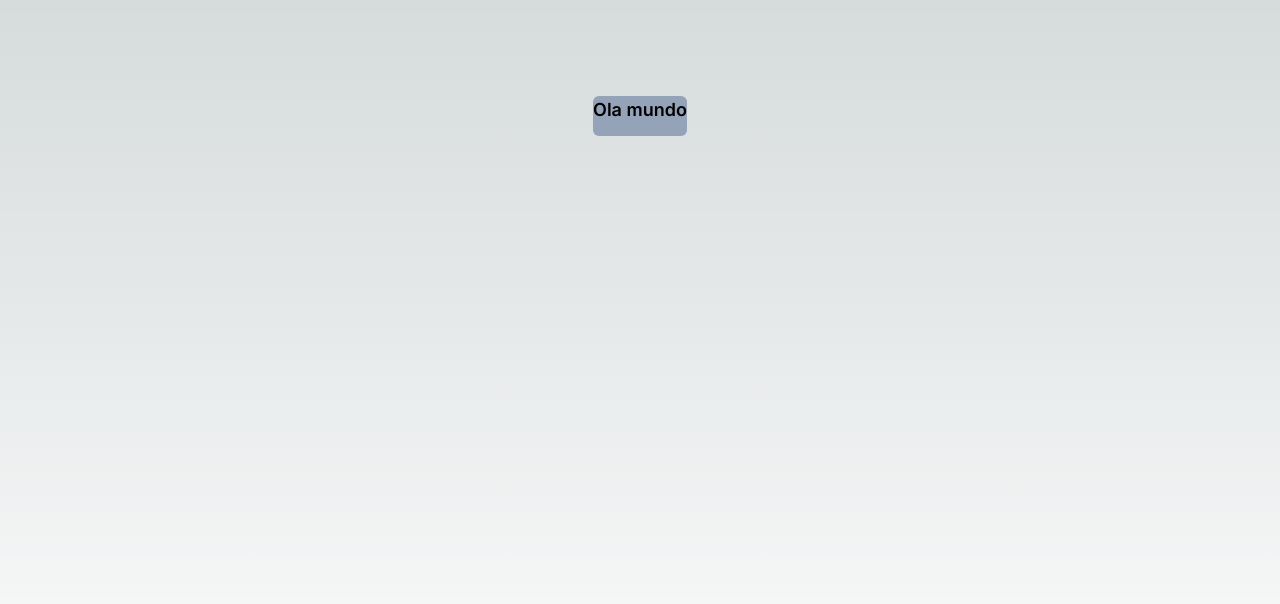
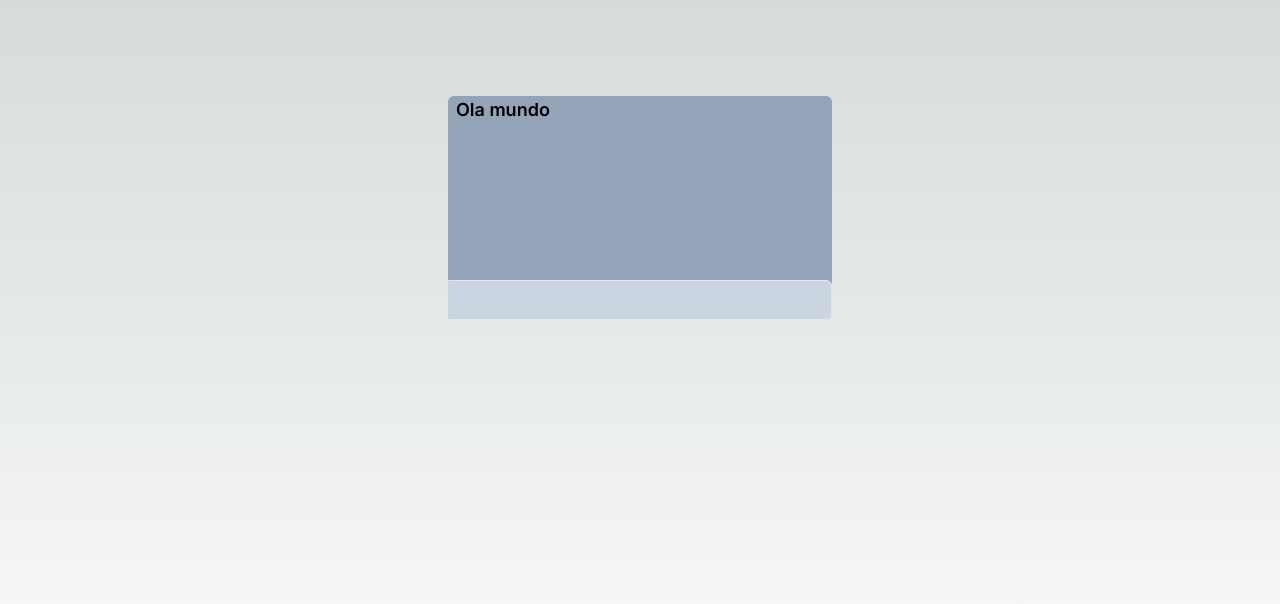
Before and after one commit to lucaslmeireles/ecoweb, a Next.js app: page / in a window 1280 px wide. Shown: the top 604 px of the page. Built offline with nearby package versions, Linux system fonts and the light colour scheme.

Commit message:
testing designs

```diff
--- a/src/app/page.tsx
+++ b/src/app/page.tsx
@@ -3,10 +3,13 @@ import Image from 'next/image'
 export default function Home() {
   return (
     <main className="flex min-h-screen flex-col items-center justify-between p-24">
-      <div className='bg-slate-400 rounded-md h-10 w-auto align-middle'>
-        <p className='text-center font-semibold text-lg'>
+      <div className='bg-slate-400 rounded-md align-middle w-96 h-56 flex-col relative'>
+        <p className='font-semibold text-lg  text-center absolute ml-2 '>
           Ola mundo
         </p>
+        <div className=' bg-slate-300 rounded-e-md w-96 h-10 absolute bottom-0 hover:bg-slate-100 border border-s-slate-300'>
+
+        </div>
       </div>
     </main>
   )
```
